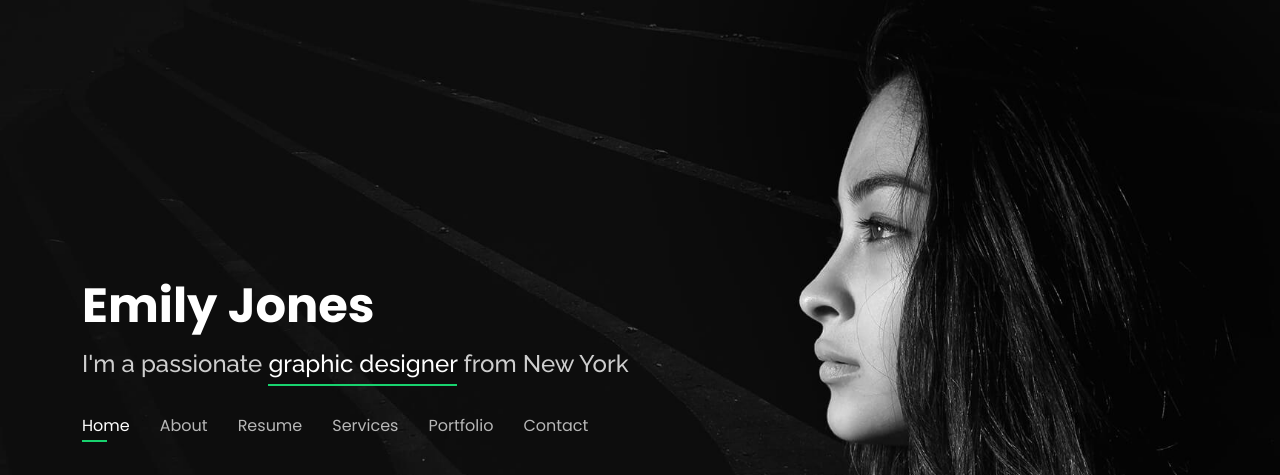
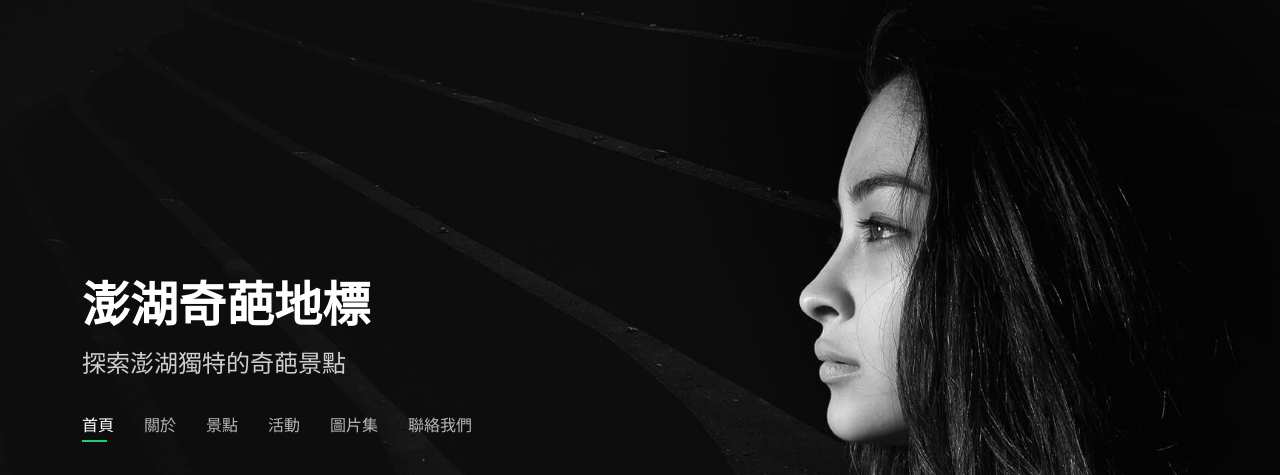
Before and after one commit to ichenx2/ichenx2.github.io, a plain HTML site: page index.html in a window 1280 px wide. Shown: the top 475 px of the page. Drawn offline with nearby package versions, Linux system fonts and the light colour scheme.

Commit message:
modified

```diff
--- a/index.html
+++ b/index.html
@@ -42,19 +42,19 @@
   <header id="header">
     <div class="container">
 
-      <h1><a href="index.html">Emily Jones</a></h1>
+      <h1><a href="index.html">澎湖奇葩地標</a></h1>
       <!-- Uncomment below if you prefer to use an image logo -->
       <!-- <a href="index.html" class="mr-auto"><img src="assets/img/logo.png" alt="" class="img-fluid"></a> -->
-      <h2>I'm a passionate <span>graphic designer</span> from New York</h2>
+      <h2>探索澎湖獨特的奇葩景點</h2>
 
       <nav id="navbar" class="navbar">
         <ul>
-          <li><a class="nav-link active" href="#header">Home</a></li>
-          <li><a class="nav-link" href="#about">About</a></li>
-          <li><a class="nav-link" href="#resume">Resume</a></li>
-          <li><a class="nav-link" href="#services">Services</a></li>
-          <li><a class="nav-link" href="#portfolio">Portfolio</a></li>
-          <li><a class="nav-link" href="#contact">Contact</a></li>
+          <li><a class="nav-link active" href="#header">首頁</a></li>
+          <li><a class="nav-link" href="#about">關於</a></li>
+          <li><a class="nav-link" href="#places">景點</a></li>
+          <li><a class="nav-link" href="#activities">活動</a></li>
+          <li><a class="nav-link" href="#gallery">圖片集</a></li>
+          <li><a class="nav-link" href="#contact">聯絡我們</a></li>
         </ul>
         <i class="bi bi-list mobile-nav-toggle"></i>
       </nav><!-- .navbar -->
@@ -67,7 +67,8 @@
       </div>
 
     </div>
-  </header><!-- End Header -->
+  </header>
+  <!-- End Header -->
 
   <!-- ======= About Section ======= -->
   <section id="about" class="about">
```
